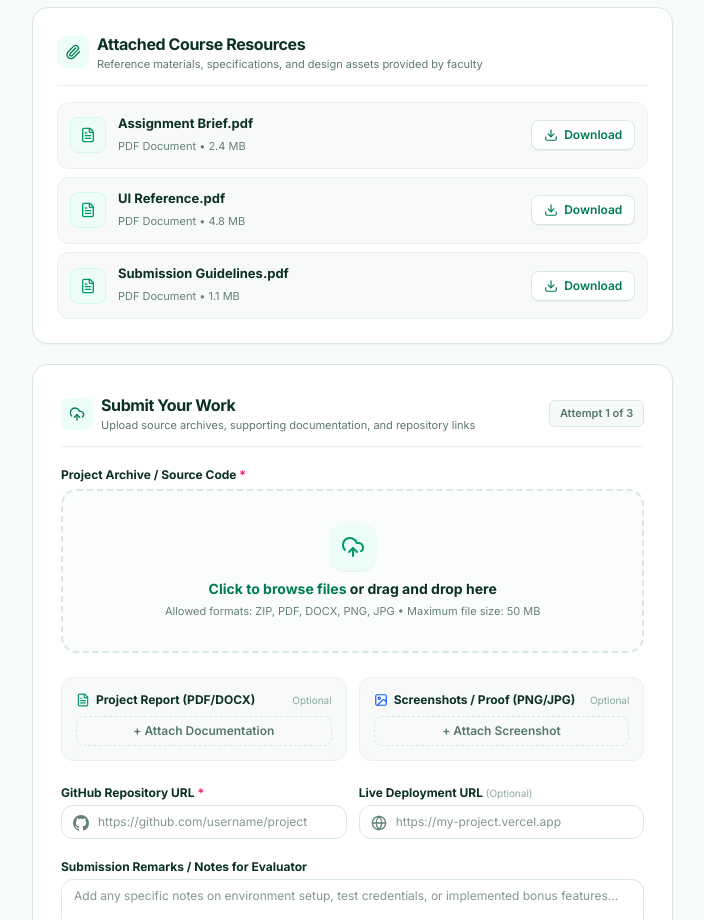
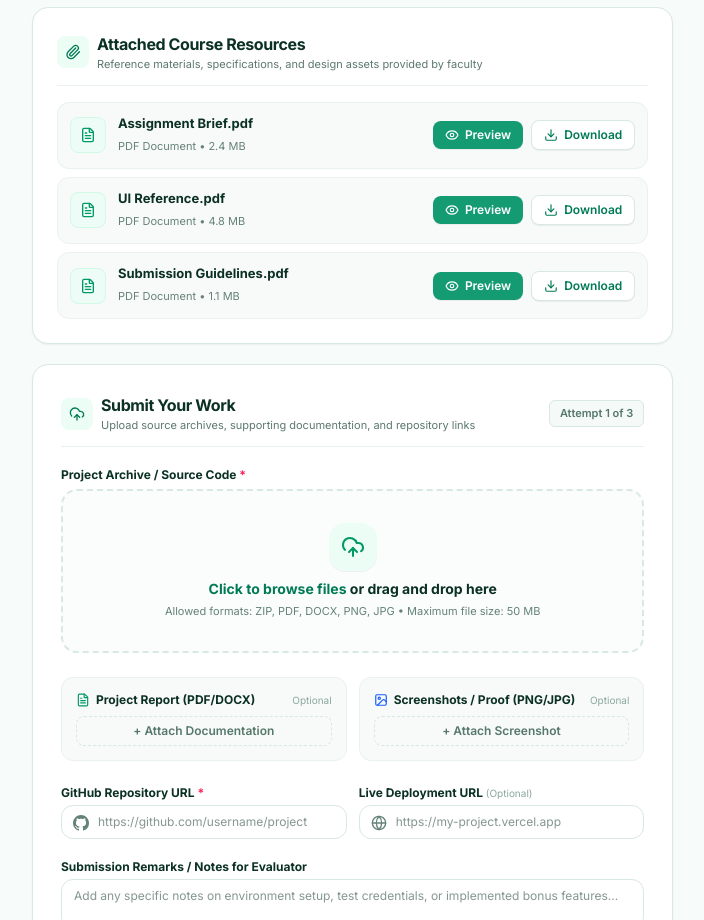
Before and after one commit to Hamidrza0008/Collage-OS, a Next.js app in the folder frontend/: page /student/assignments/asg-1 in a window 1280 px wide. Shown: the part 2740-3660 px from the top of the page, without its empty margins (252-956 px from the left). Built offline with nearby package versions, Linux system fonts and the light colour scheme.

Commit message:
feat: add assignment and course resource components and assemblers

```diff
--- a/frontend/components/academics/subject-details/CourseResources.jsx
+++ b/frontend/components/academics/subject-details/CourseResources.jsx
@@ -1,6 +1,6 @@
 "use client";
 
-import { FileText, Presentation, Archive, Download, Users } from "lucide-react";
+import { FileText, Presentation, Archive, Download, Users, Eye } from "lucide-react";
 
 const typeConfig = {
   PDF: { icon: FileText, cls: "bg-red-100 dark:bg-red-950/60 text-red-600 dark:text-red-400", label: "PDF" },
@@ -8,7 +8,12 @@ const typeConfig = {
   ZIP: { icon: Archive, cls: "bg-blue-100 dark:bg-blue-950/60 text-blue-600 dark:text-blue-400", label: "ZIP" },
 };
 
-export default function CourseResources({ resources, onDownload }) {
+export default function CourseResources({ resources, onDownload, onPreview }) {
+  const isPreviewSupported = (type = "") => {
+    const t = type.toUpperCase();
+    return t === "PDF" || t === "PNG" || t === "JPG" || t === "JPEG" || t === "WEBP" || t === "GIF";
+  };
+
   return (
     <div className="w-full bg-white dark:bg-[#021512] border border-[#D8E8E2] dark:border-[#10372F] rounded-2xl shadow-xs p-5">
       <div className="flex items-center justify-between mb-4">
@@ -26,6 +31,7 @@ export default function CourseResources({ resources, onDownload }) {
         {resources.map((res) => {
           const cfg = typeConfig[res.type] || typeConfig.PDF;
           const Icon = cfg.icon;
+          const canPreview = isPreviewSupported(res.type);
           return (
             <div
               key={res.id}
@@ -50,6 +56,17 @@ export default function CourseResources({ resources, onDownload }) {
                 </div>
               </div>
 
+              <div className="flex items-center gap-1.5 shrink-0">
+                {canPreview && onPreview && (
+                  <button
+                    type="button"
+                    onClick={() => onPreview(res)}
+                    className="h-8 px-2.5 rounded-lg flex items-center gap-1.5 bg-[#159B72] hover:bg-[#0E825E] text-white text-xs font-semibold transition-all cursor-pointer shadow-2xs"
+                  >
+                    <Eye className="w-3.5 h-3.5" />
+                    <span>Preview</span>
+                  </button>
+                )}
                 <button
                   type="button"
                   onClick={() => onDownload(res.title)}
@@ -58,6 +75,7 @@ export default function CourseResources({ resources, onDownload }) {
                   <Download className="w-3.5 h-3.5" />
                 </button>
               </div>
+            </div>
           );
         })}
       </div>
--- a/frontend/components/academics/subject-details/SubjectDetailsAssembler.jsx
+++ b/frontend/components/academics/subject-details/SubjectDetailsAssembler.jsx
@@ -13,6 +13,7 @@ import InternalMarksCard from "./InternalMarksCard";
 import SubjectFacultyCard from "./SubjectFacultyCard";
 import ExamInfoCard from "./ExamInfoCard";
 import AskFacultyModal from "./AskFacultyModal";
+import DocumentViewerModal from "@/components/shared/DocumentViewerModal";
 import SubjectNotFound from "./SubjectNotFound";
 import SubjectDetailsSkeleton from "./SubjectDetailsSkeleton";
 
@@ -26,6 +27,7 @@ export default function SubjectDetailsAssembler({ code, isLoading = false }) {
   // ── Local State ─────────────────────────────────────────────────────────
   const [isSaved, setIsSaved] = useState(false);
   const [isAskModalOpen, setIsAskModalOpen] = useState(false);
+  const [activeDocument, setActiveDocument] = useState(null);
   const [toastMessage, setToastMessage] = useState(null);
 
   useEffect(() => {
@@ -72,6 +74,22 @@ export default function SubjectDetailsAssembler({ code, isLoading = false }) {
     showToast(`Downloading "${name}"...`);
   };
 
+  const handlePreviewResource = (res) => {
+    const isSupported = (res.type || "").toUpperCase() === "PDF";
+    if (!isSupported) {
+      handleDownloadResource(res.title);
+      return;
+    }
+
+    setActiveDocument({
+      id: res.id || res.title,
+      name: `${res.title}.pdf`,
+      type: "application/pdf",
+      size: res.size || "",
+      url: "/assets/documents/sample-syllabus.pdf",
+    });
+  };
+
   const handleAskFacultySubmit = ({ subject: subj, message }) => {
     showToast(`Question on "${subj}" sent to ${subject.faculty.name}!`);
   };
@@ -102,6 +120,7 @@ export default function SubjectDetailsAssembler({ code, isLoading = false }) {
           <CourseResources
             resources={subject.resources}
             onDownload={handleDownloadResource}
+            onPreview={handlePreviewResource}
           />
 
           {/* 2c. Course Assignments List */}
@@ -148,6 +167,19 @@ export default function SubjectDetailsAssembler({ code, isLoading = false }) {
         subjectName={subject.name}
         onSubmit={handleAskFacultySubmit}
       />
+
+      {/* ─── Canonical Document Viewer Modal (MD-08) ────────────────────────── */}
+      <DocumentViewerModal
+        isOpen={Boolean(activeDocument)}
+        onClose={() => setActiveDocument(null)}
+        file={activeDocument}
+        sourceContext={subject.name}
+        onDownload={() => {
+          if (activeDocument?.name) {
+            handleDownloadResource(activeDocument.name);
+          }
+        }}
+      />
     </div>
   );
 }
--- a/frontend/components/assignments/details/AssignmentDetailsAssembler.jsx
+++ b/frontend/components/assignments/details/AssignmentDetailsAssembler.jsx
@@ -24,6 +24,7 @@ import SubmitConfirmationModal from "./SubmitConfirmationModal";
 import ReportProblemModal from "./ReportProblemModal";
 import SubmissionHistoryModal from "./SubmissionHistoryModal";
 import MobileSubmissionBar from "./MobileSubmissionBar";
+import DocumentViewerModal from "@/components/shared/DocumentViewerModal";
 import AssignmentNotFound from "./AssignmentNotFound";
 import AssignmentDetailsSkeleton from "./AssignmentDetailsSkeleton";
 
@@ -72,6 +73,7 @@ export default function AssignmentDetailsAssembler({ assignmentId, isLoading = f
   const [isReportModalOpen, setIsReportModalOpen] = useState(false);
   const [isHistoryModalOpen, setIsHistoryModalOpen] = useState(false);
   const [historyModalInitialAttempt, setHistoryModalInitialAttempt] = useState(null);
+  const [activeDocument, setActiveDocument] = useState(null);
   const [toastMessage, setToastMessage] = useState(null);
 
   const handleOpenHistoryModal = (attemptNum = null) => {
@@ -204,6 +206,25 @@ export default function AssignmentDetailsAssembler({ assignmentId, isLoading = f
     showToast(`Downloading "${name}"...`);
   };
 
+  const handlePreviewResource = (file) => {
+    const fileName = file.name || "Document.pdf";
+    const ext = fileName.split(".").pop()?.toLowerCase();
+    const isSupported = ext === "pdf" || ["png", "jpg", "jpeg", "webp", "gif"].includes(ext);
+
+    if (!isSupported) {
+      handleDownloadResource(fileName);
+      return;
+    }
+
+    setActiveDocument({
+      id: file.id || fileName,
+      name: fileName,
+      type: file.type || (ext === "pdf" ? "application/pdf" : "image/jpeg"),
+      size: file.size || "",
+      url: file.url && file.url !== "#" ? file.url : "/assets/documents/sample-assignment.pdf",
+    });
+  };
+
   const handleDownloadBrief = () => {
     const brief = assignment.resources?.[0]?.name || "Assignment_Brief.pdf";
     showToast(`Downloading "${brief}"...`);
@@ -289,6 +310,7 @@ export default function AssignmentDetailsAssembler({ assignmentId, isLoading = f
           <AssignmentResources
             resources={assignment.resources}
             onDownload={handleDownloadResource}
+            onPreview={handlePreviewResource}
           />
 
           {/* 7. Central Submission Workspace (Most Important Section) */}
@@ -404,6 +426,19 @@ export default function AssignmentDetailsAssembler({ assignmentId, isLoading = f
         onReopenWorkspace={handleResetForTesting}
         onDownloadAttachment={handleDownloadResource}
       />
+
+      {/* Canonical Document Viewer Modal (MD-08) */}
+      <DocumentViewerModal
+        isOpen={Boolean(activeDocument)}
+        onClose={() => setActiveDocument(null)}
+        file={activeDocument}
+        sourceContext={assignment.title}
+        onDownload={() => {
+          if (activeDocument?.name) {
+            handleDownloadResource(activeDocument.name);
+          }
+        }}
+      />
     </div>
   );
 }
--- a/frontend/components/assignments/details/AssignmentResources.jsx
+++ b/frontend/components/assignments/details/AssignmentResources.jsx
@@ -1,9 +1,20 @@
 "use client";
 
-import { Download, FileText, Paperclip, FileArchive } from "lucide-react";
+import { Download, FileText, Paperclip, FileArchive, Eye } from "lucide-react";
 
-export default function AssignmentResources({ resources, onDownload }) {
+export default function AssignmentResources({ resources, onDownload, onPreview }) {
   if (!resources || resources.length === 0) return null;
+
+  const isPreviewSupported = (fileName = "", fileType = "") => {
+    const ext = fileName.split(".").pop()?.toLowerCase();
+    const type = fileType.toLowerCase();
+    return (
+      ext === "pdf" ||
+      type.includes("pdf") ||
+      ["png", "jpg", "jpeg", "webp", "gif"].includes(ext) ||
+      type.includes("image")
+    );
+  };
 
   const getFileIcon = (fileName = "") => {
     if (fileName.endsWith(".zip") || fileName.endsWith(".pkt")) {
@@ -31,7 +42,9 @@ export default function AssignmentResources({ resources, onDownload }) {
 
       {/* Resources List */}
       <div className="space-y-2">
-        {resources.map((file) => (
+        {resources.map((file) => {
+          const canPreview = isPreviewSupported(file.name, file.type);
+          return (
             <div
               key={file.id}
               className="flex items-center justify-between p-3 rounded-xl bg-[#F8FAF9] dark:bg-[#041D18] border border-[#E8F1ED] dark:border-[#10372F] hover:border-emerald-300 dark:hover:border-emerald-800 transition-all gap-3 group"
@@ -50,16 +63,29 @@ export default function AssignmentResources({ resources, onDownload }) {
                 </div>
               </div>
 
+              <div className="flex items-center gap-2 shrink-0">
+                {canPreview && onPreview && (
+                  <button
+                    type="button"
+                    onClick={() => onPreview(file)}
+                    className="inline-flex items-center gap-1.5 px-3 py-1.5 rounded-lg text-xs font-semibold bg-[#159B72] hover:bg-[#0E825E] text-white transition-colors cursor-pointer shadow-2xs"
+                  >
+                    <Eye className="w-3.5 h-3.5" />
+                    <span>Preview</span>
+                  </button>
+                )}
                 <button
                   type="button"
                   onClick={() => onDownload(file.name)}
-              className="inline-flex items-center gap-1.5 px-3 py-1.5 rounded-lg text-xs font-semibold bg-white dark:bg-[#082A24] text-emerald-700 dark:text-[#20D39B] border border-[#D8E8E2] dark:border-[#10372F] hover:bg-emerald-50 dark:hover:bg-[#0B352B] transition-colors cursor-pointer shrink-0 shadow-2xs"
+                  className="inline-flex items-center gap-1.5 px-3 py-1.5 rounded-lg text-xs font-semibold bg-white dark:bg-[#082A24] text-emerald-700 dark:text-[#20D39B] border border-[#D8E8E2] dark:border-[#10372F] hover:bg-emerald-50 dark:hover:bg-[#0B352B] transition-colors cursor-pointer shadow-2xs"
                 >
                   <Download className="w-3.5 h-3.5" />
                   <span>Download</span>
                 </button>
               </div>
-        ))}
+            </div>
+          );
+        })}
       </div>
     </div>
   );
```
Also changed, not shown: 1 other file (tests, documents, lock files or other folders). Lines whose indentation alone changed are shown as unchanged.
